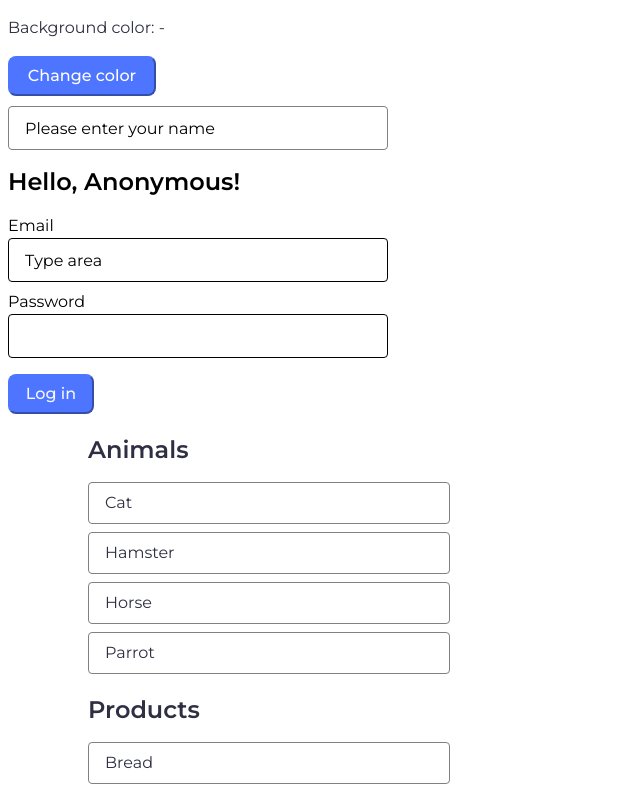
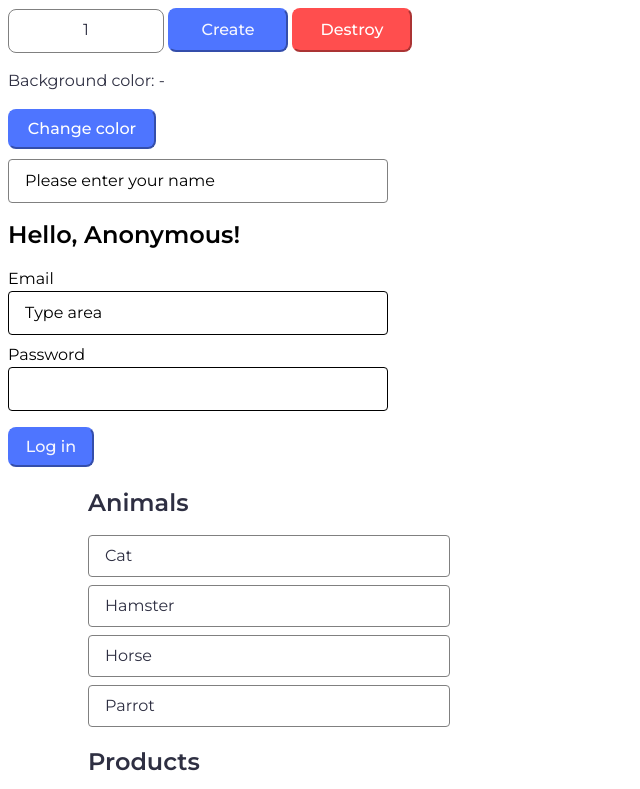
Before and after one commit to JuliaCicer13/goit-js-hw-07, a plain HTML site: page index.html in a window 1280 px wide. Shown: the top 789 px of the page, without its empty margins (0-640 px from the left). Drawn offline with Linux system fonts and the light colour scheme.

Commit message:
Update index.html

```diff
--- a/index.html
+++ b/index.html
@@ -19,6 +19,21 @@
     />
   </head>
   <body>
+    <div id="controls">
+      <input
+        class="number-one"
+        type="number"
+        min="1"
+        max="100"
+        step="1"
+        placeholder="1"
+      />
+      <button class="button-create" type="button" data-create>Create</button>
+      <button class="button-destroy" type="button" data-destroy>Destroy</button>
+    </div>
+
+    <div id="boxes"></div>
+
     <div class="widget">
       <p class="Background">Background color: <span class="color">-</span></p>
       <button type="button" class="change-color">Change color</button>
```
